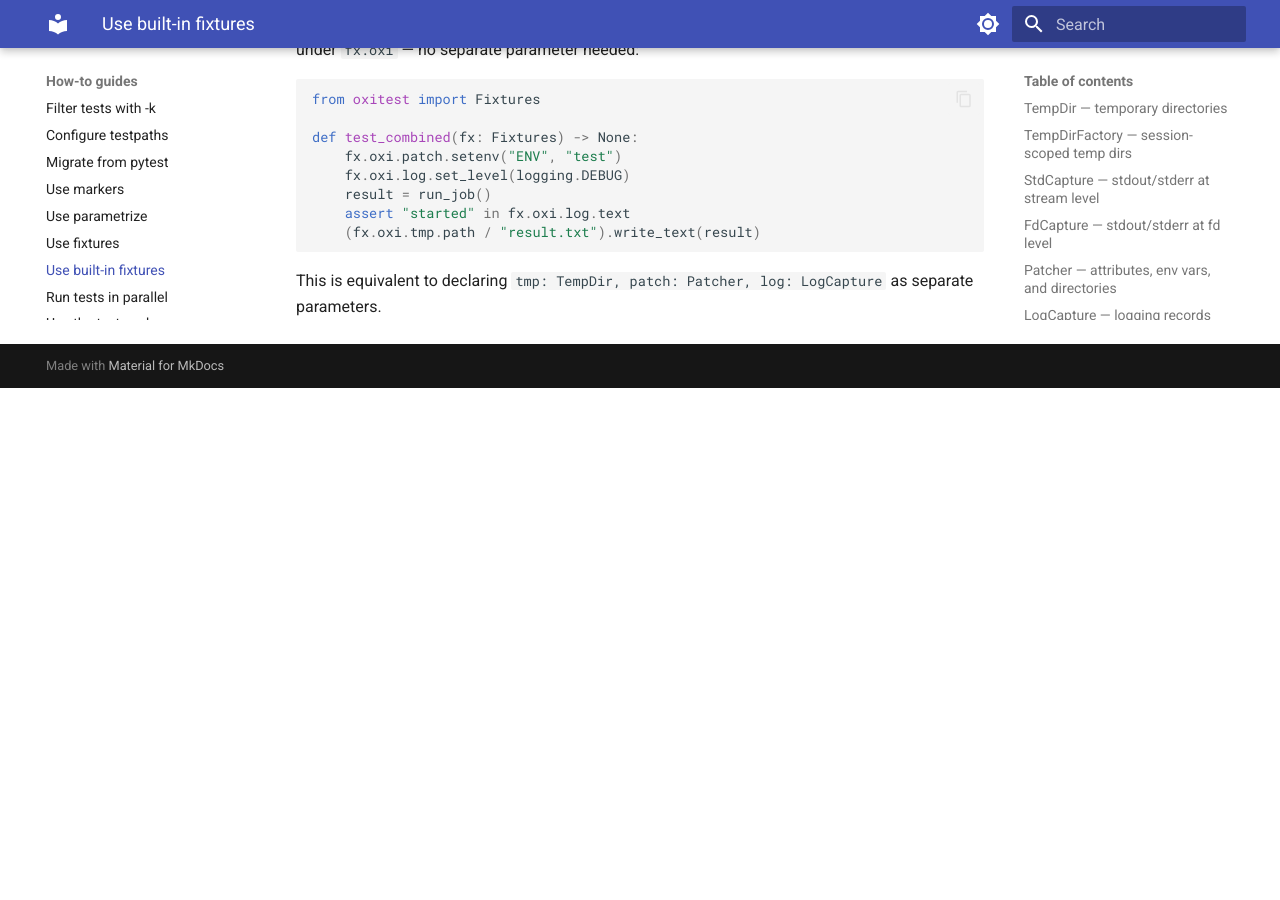
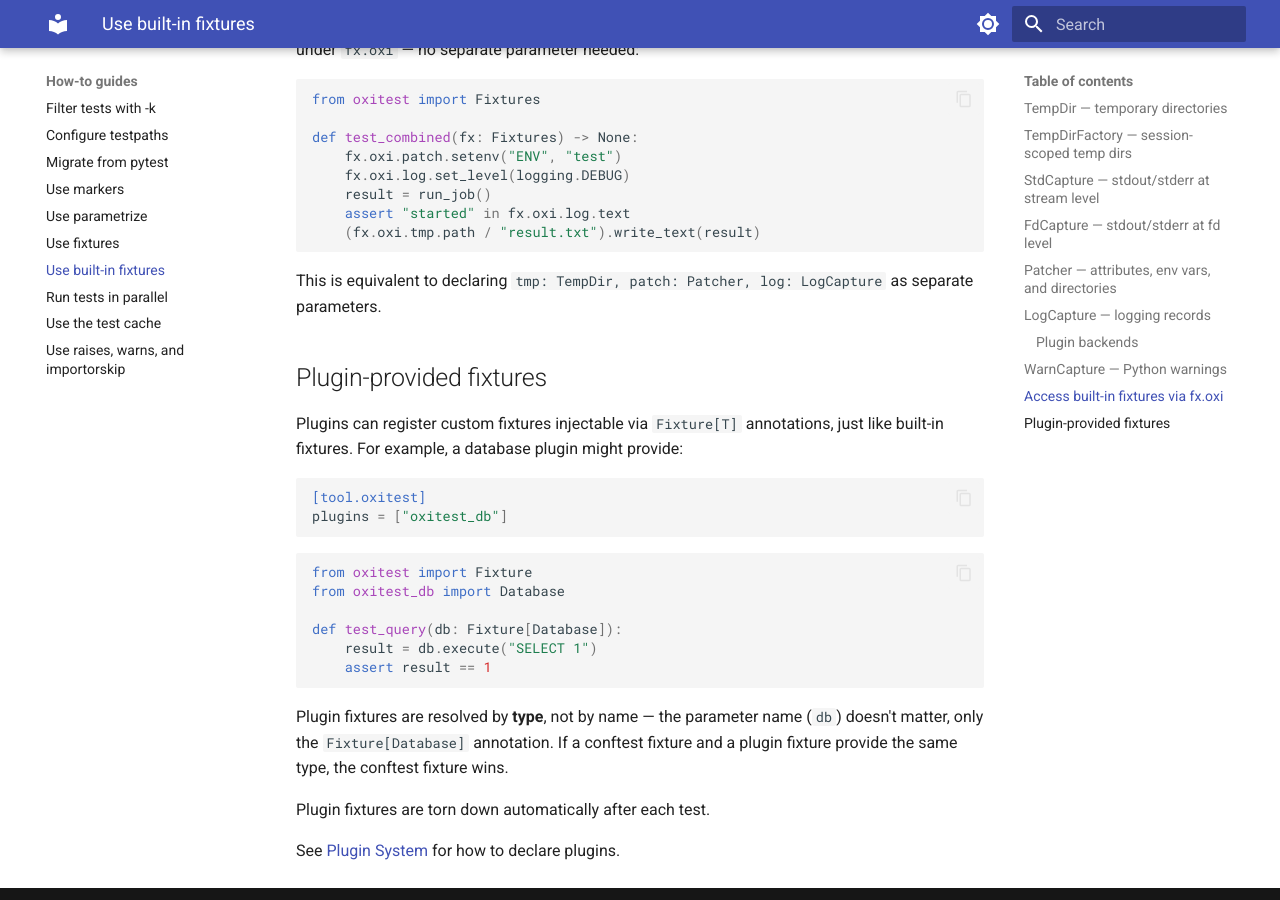
Before and after one commit to kalonji-tools/oxitest, an MkDocs documentation site: the page built from docs/src/how-to/use-builtin-fixtures.md, in a window 1280 px wide and 900 px high, scrolled down 4401 px. Built offline with MkDocs 1.6.1 and Material for MkDocs 9.7.7, drawn with Linux system fonts in a browser that asks for light colours; before the commit the page ends 4789 px from its top, so only the background shows below that.

Commit message:
docs: document plugin fixture providers
Closes #124

Assisted-by: Claude Opus 4.6 (1M context) <noreply@anthropic.com>

````diff
--- a/docs/src/how-to/use-builtin-fixtures.md
+++ b/docs/src/how-to/use-builtin-fixtures.md
@@ -214,3 +214,30 @@ def test_combined(fx: Fixtures) -> None:
 
 This is equivalent to declaring `tmp: TempDir, patch: Patcher, log: LogCapture` as
 separate parameters.
+
+## Plugin-provided fixtures
+
+Plugins can register custom fixtures injectable via `Fixture[T]` annotations,
+just like built-in fixtures. For example, a database plugin might provide:
+
+```toml
+[tool.oxitest]
+plugins = ["oxitest_db"]
+```
+
+```python
+from oxitest import Fixture
+from oxitest_db import Database
+
+def test_query(db: Fixture[Database]):
+    result = db.execute("SELECT 1")
+    assert result == 1
+```
+
+Plugin fixtures are resolved by **type**, not by name — the parameter name (`db`) doesn't
+matter, only the `Fixture[Database]` annotation. If a conftest fixture and a plugin fixture
+provide the same type, the conftest fixture wins.
+
+Plugin fixtures are torn down automatically after each test.
+
+See [Plugin System](../reference/configuration.md#plugins) for how to declare plugins.
````
Also changed, not shown: 1 other file.
